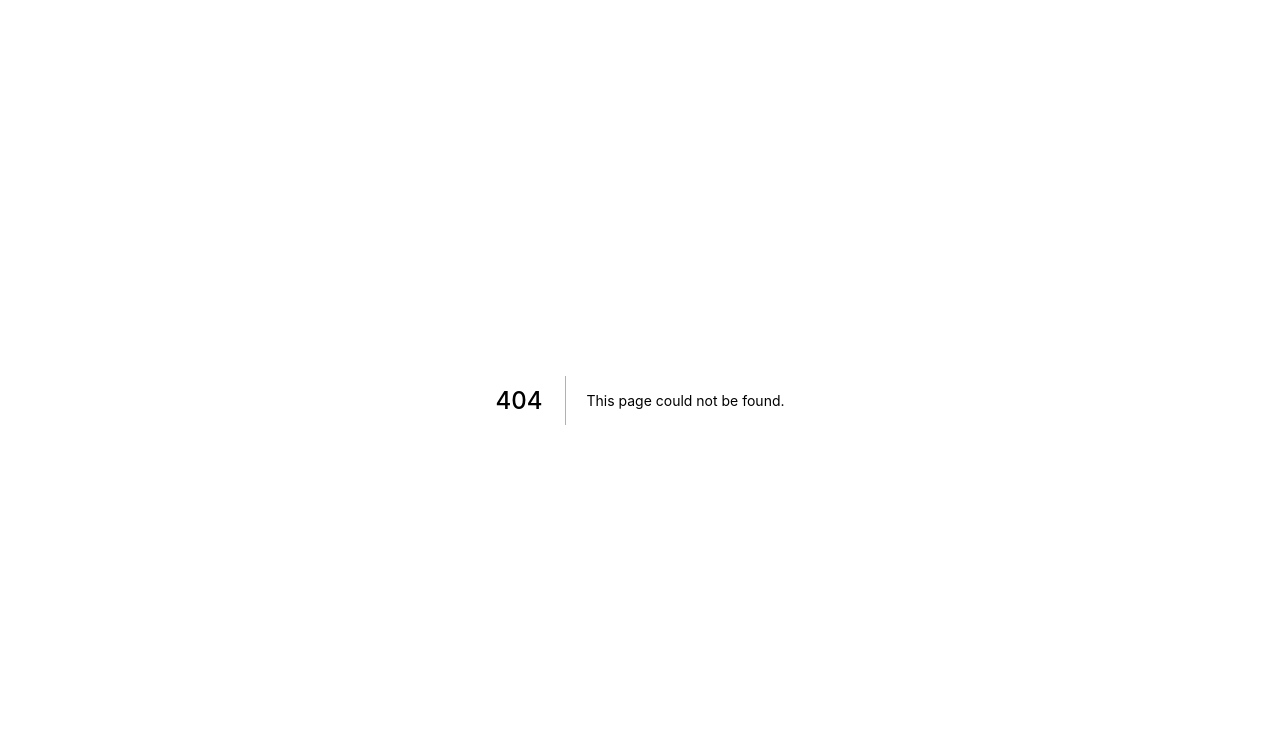
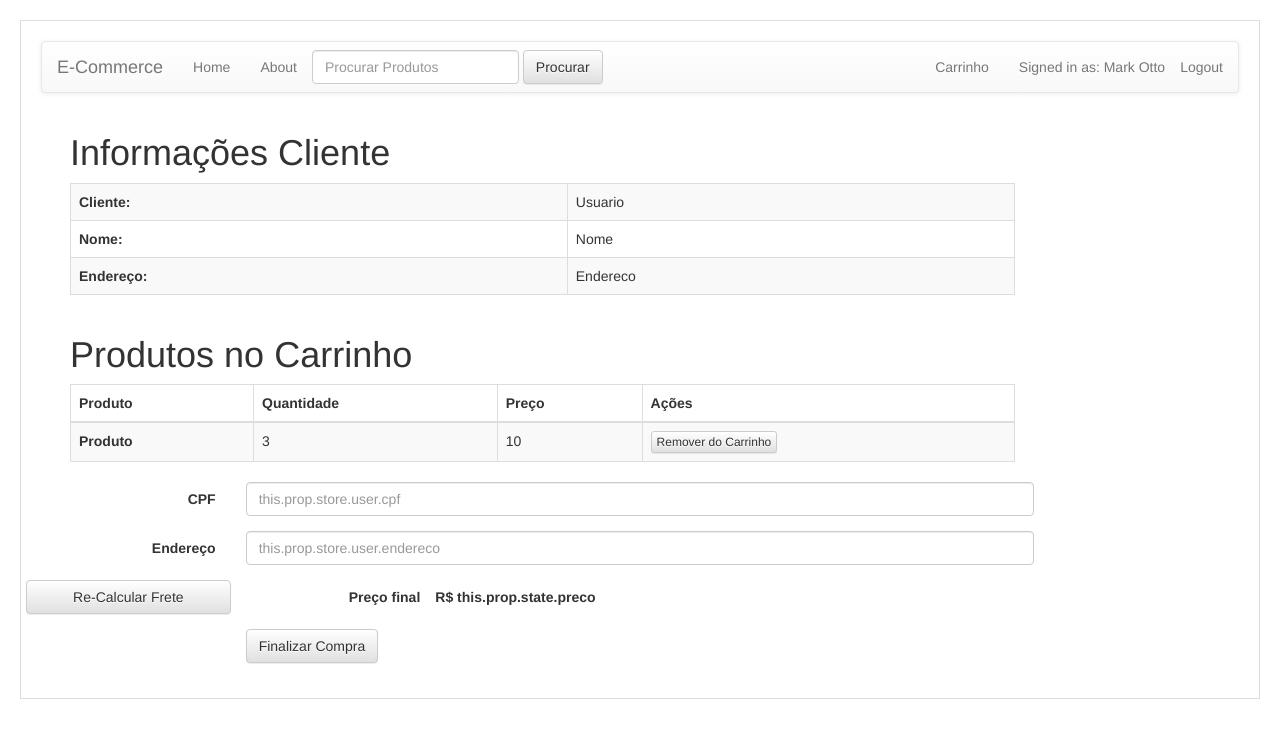
Before and after one commit to Joven-G/Next.js-Ecommerce, a Next.js app: page /carrinho in a window 1280 px wide. Before the commit this address had no page. Shown: the top 738 px of the page. Built offline with nearby package versions, Linux system fonts and the light colour scheme.

Commit message:
Criacao da pagina de carrinho

```diff
--- /dev/null
+++ b/pages/carrinho.js
@@ -0,0 +1,194 @@
+import createReactClass from 'create-react-class';
+import Layout from '../components/MyLayout.js'
+import { Grid, Row, Col } from 'react-bootstrap';
+import { Form, ControlLabel, FormGroup, FormControl } from 'react-bootstrap';
+import { Table } from 'react-bootstrap';
+import { Button } from 'react-bootstrap';
+import { Label } from 'react-bootstrap';
+
+const Cliente = createReactClass({
+    getInitialState() {
+        return {
+            usuario: "Usuario",
+            nome: "Nome",
+            endereco: "Endereco"
+        };
+    },
+
+    render (){
+        return (
+          <Col md={10}>
+            <h1>Informações Cliente</h1>
+            <Table bordered striped responsive>
+              {/* Aqui estão as Informações do Cliente
+                  Cada linha tem na primeira coluna um th, para deixar o label em negrito
+                  a segunda coluna é o valor que esta no cadastro do usuario*/}
+              <tbody>
+                <tr>
+                  <th>
+                    Cliente:
+                  </th>
+                  <td>
+                    {this.state.usuario}
+                  </td>
+                </tr>
+                <tr>
+                  <th>
+                    Nome:
+                  </th>
+                  <td>
+                    {this.state.nome}
+                  </td>
+                </tr>
+                <tr>
+                  <th>
+                    Endereço:
+                  </th>
+                  <td>
+                    {this.state.endereco}
+                  </td>
+                </tr>
+              </tbody>
+            </Table>
+          </Col>
+        )
+    }
+});
+
+const Produtos = createReactClass({
+    getInitialState() {
+        return {
+            nome: "Produto",
+            quantidade: 3,
+            preco: 10
+        };
+    },
+
+    removerCarrinho(){
+        alert("AAAA");
+        console.log("Remover Carrinho");
+    },
+
+
+    render (){
+        return (
+          <Col md={10}>
+            <h1>Produtos no Carrinho</h1>
+              <Table bordered striped responsive>
+              <thead>
+                <tr>
+                  <th>
+                    Produto
+                  </th>
+                  <th>
+                    Quantidade
+                  </th>
+                  <th>
+                    Preço
+                  </th>
+                  <th>
+                    Ações
+                  </th>
+                </tr>
+              </thead>
+              <tbody>
+                {/* 1 produto por linha*/}
+                <tr>
+                  <th>
+                    {this.state.nome}
+                  </th>
+                  <td>
+                    {this.state.quantidade}
+                  </td>
+                  <td>
+                    {this.state.preco}
+                  </td>
+                  <td>
+                    <Button bsSize="xsmall" onClick={this.removerCarrinho}>
+                      Remover do Carrinho
+                    </Button>
+                  </td>
+                </tr>
+              </tbody>
+            </Table>
+          </Col>
+        )
+    }
+});
+
+
+const Carrinho = createReactClass ({
+    getInitialState() {
+        return {
+            // logged: this.props.store.user || false;
+            logged: false,
+        };
+    },
+
+    frete(){
+        alert("BBBB");
+    },
+
+    render (){
+
+
+        if(this.state.logged == false){
+            console.log("Nao tem carrinho, mandar para a pagina de login");
+        }
+
+        return (
+          <div>
+            <Layout>
+              <Grid>
+                <Row className="show-grid">
+                  <Cliente />
+                  <Produtos />
+                </Row>
+              </Grid>
+
+              <Form horizontal>
+                <FormGroup>
+                  <Col componentClass={ControlLabel} sm={2}>
+                    CPF
+                  </Col>
+                  <Col sm={8}>
+                    <FormControl type="cpf" placeholder="this.prop.store.user.cpf" />
+                  </Col>
+                </FormGroup>
+
+                <FormGroup>
+                  <Col componentClass={ControlLabel} sm={2}>
+                    Endereço
+                  </Col>
+                  <Col sm={8}>
+                    <FormControl type="endereco" placeholder="this.prop.store.user.endereco" />
+                  </Col>
+                </FormGroup>
+
+                <FormGroup>
+                <Col componentClass={Button} sm={2}  onClick={this.frete}>
+                    Re-Calcular Frete
+                  </Col>
+                  <Col componentClass={ControlLabel} sm={2}>
+                    Preço final
+                  </Col>
+                  <Col componentClass={ControlLabel} sm={0}>
+                    R$ this.prop.state.preco
+                  </Col>
+                </FormGroup>
+
+                <FormGroup>
+                  <Col smOffset={2} sm={10}>
+                    <Button type="submit">
+                      Finalizar Compra
+                    </Button>
+                  </Col>
+                </FormGroup>
+              </Form>
+	    </Layout>
+          </div>
+        );
+    }
+})
+
+export default Carrinho
```
